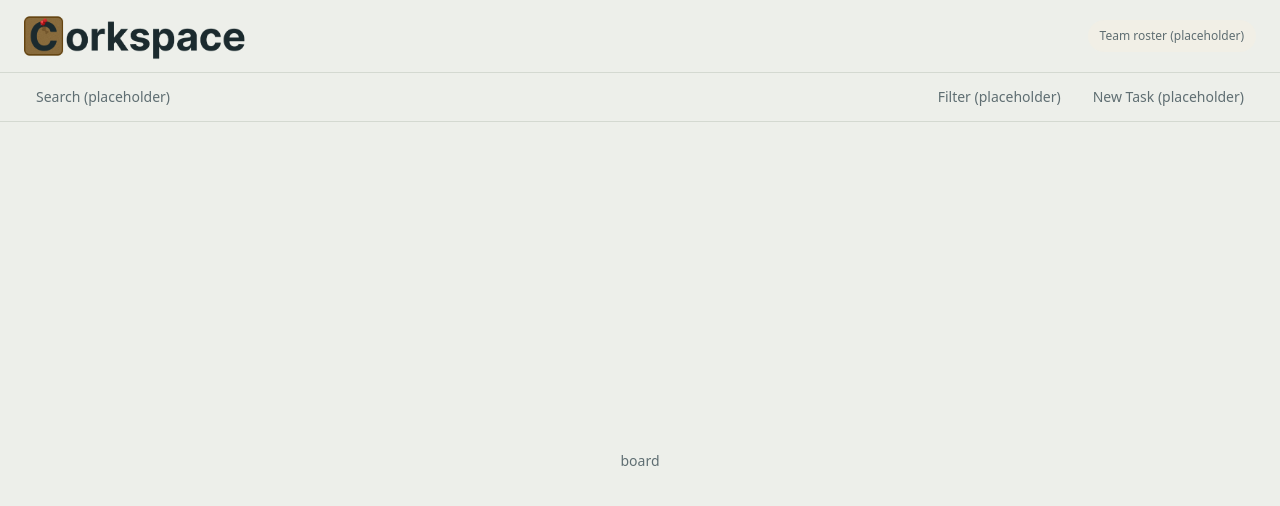
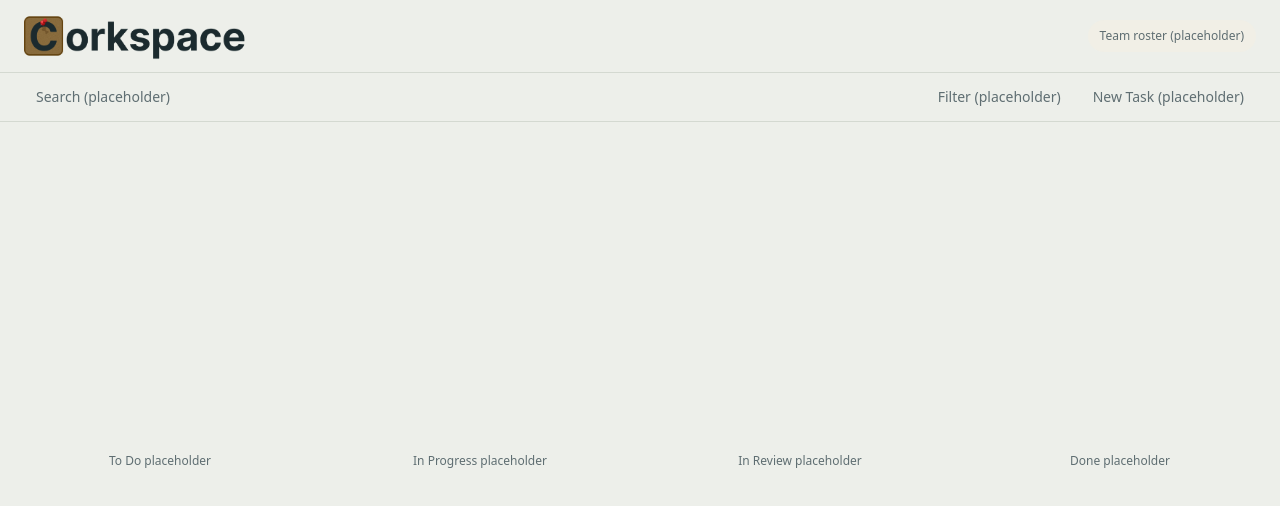
Before and after one commit to rjvanaken/corkspace, a React (Vite) app: page / in a window 1280 px wide. Shown: the top 506 px of the page. Built offline with nearby package versions, Linux system fonts and the light colour scheme.

Commit message:
file structure adjustments and added column placeholders

```diff
--- a/src/App.tsx
+++ b/src/App.tsx
@@ -1,6 +1,6 @@
 import { MainHeader } from "@/components/custom/Header/MainHeader";
 import { Toolbar } from "@/components/custom/Header/Toolbar";
-import Board from "./Pages/Board";
+import Board from "./components/custom/Board";
 
 export default function App() {
   return (
--- a/src/Pages/Board.tsx
+++ /dev/null
@@ -1,5 +0,0 @@
-export default function Board() {
-    return(
-        <p className="text-sm">board</p>
-    )
-}
--- /dev/null
+++ b/src/components/custom/Board.tsx
@@ -0,0 +1,12 @@
+import Column from "@/components/custom/Board/Column";
+
+export default function Board() {
+  return (
+    <div className="flex-1 flex">
+      <Column label="To Do"></Column>
+      <Column label="In Progress"></Column>
+      <Column label="In Review"></Column>
+      <Column label="Done"></Column>
+    </div>
+  );
+}
--- /dev/null
+++ b/src/components/custom/Board/Column.tsx
@@ -0,0 +1,7 @@
+export default function Column({ label }: { label: string }) {
+  return (
+    <div className="flex-1 h-full flex items-center justify-center text-muted-foreground text-xs">
+      <p>{label} placeholder</p>
+    </div>
+  );
+}
```
